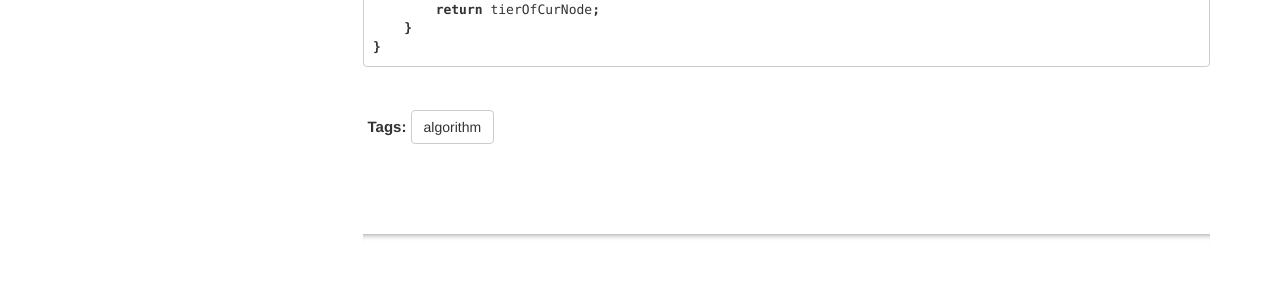
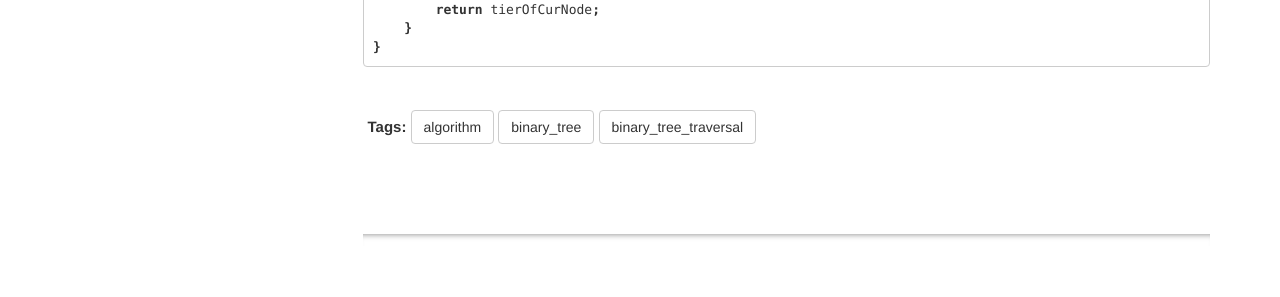
Before and after one commit to HungryOrc/hungryorc.github.io, a Jekyll site: the page built from pages/algorithm/algorithm_binary_tree_traversal_upwards_by_tier.md, in a window 1280 px wide. Shown: the part 1738-2035 px from the top of the page. Built offline with Jekyll 4.4.1, drawn with Linux system fonts in a browser that asks for light colours; nearby versions of some CDN libraries; comment, search, counter and statistics services are not loaded.

Commit message:
Update tags.yml

```diff
--- a/_data/tags.yml
+++ b/_data/tags.yml
@@ -19,6 +19,8 @@ allowed-tags:
   - recursion
   - sorting
   - subarray
+  - binary_tree
+  - binary_tree_traversal
   - dynamic_programming
   # Other Tags
   - web
```
